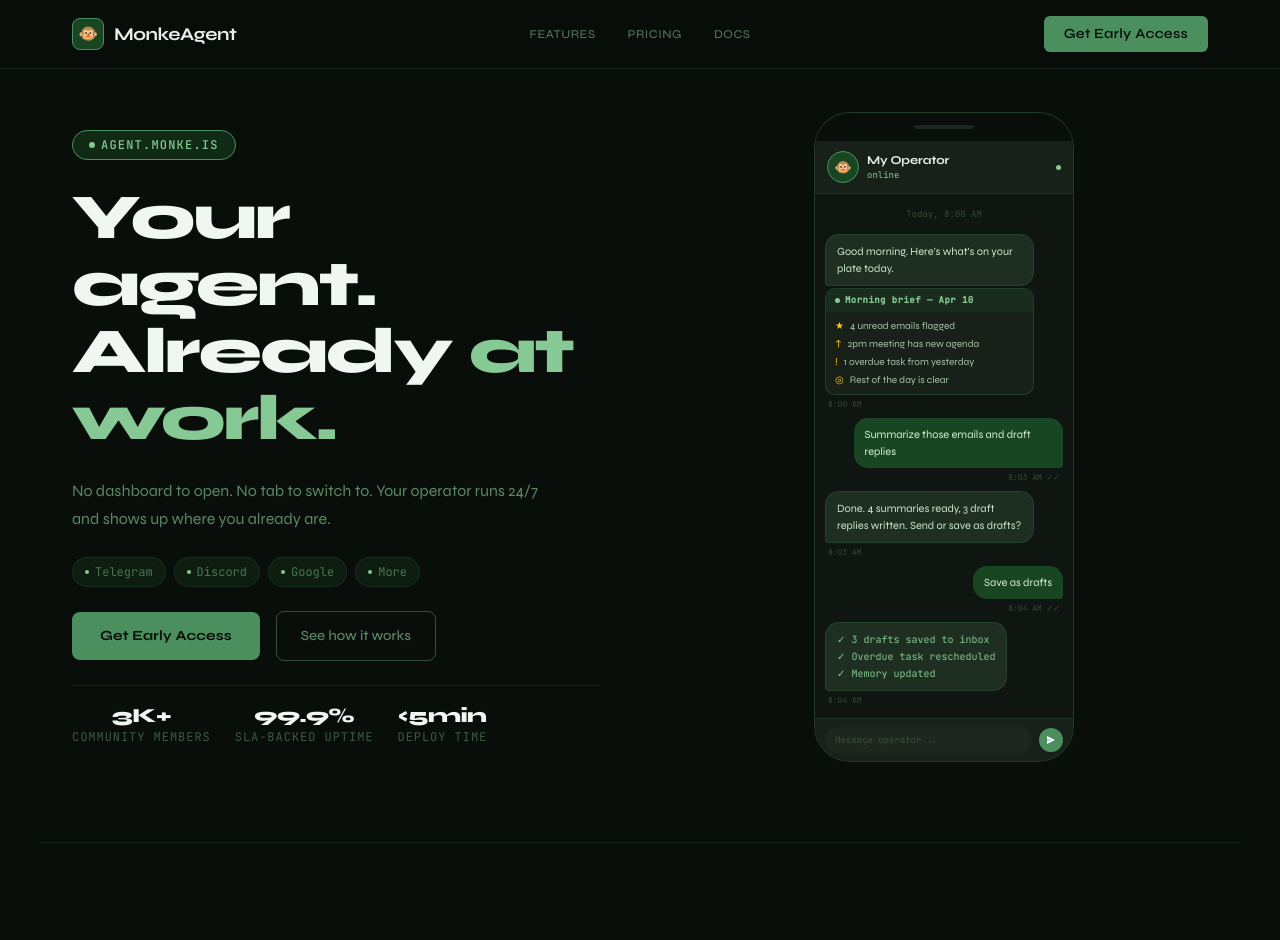
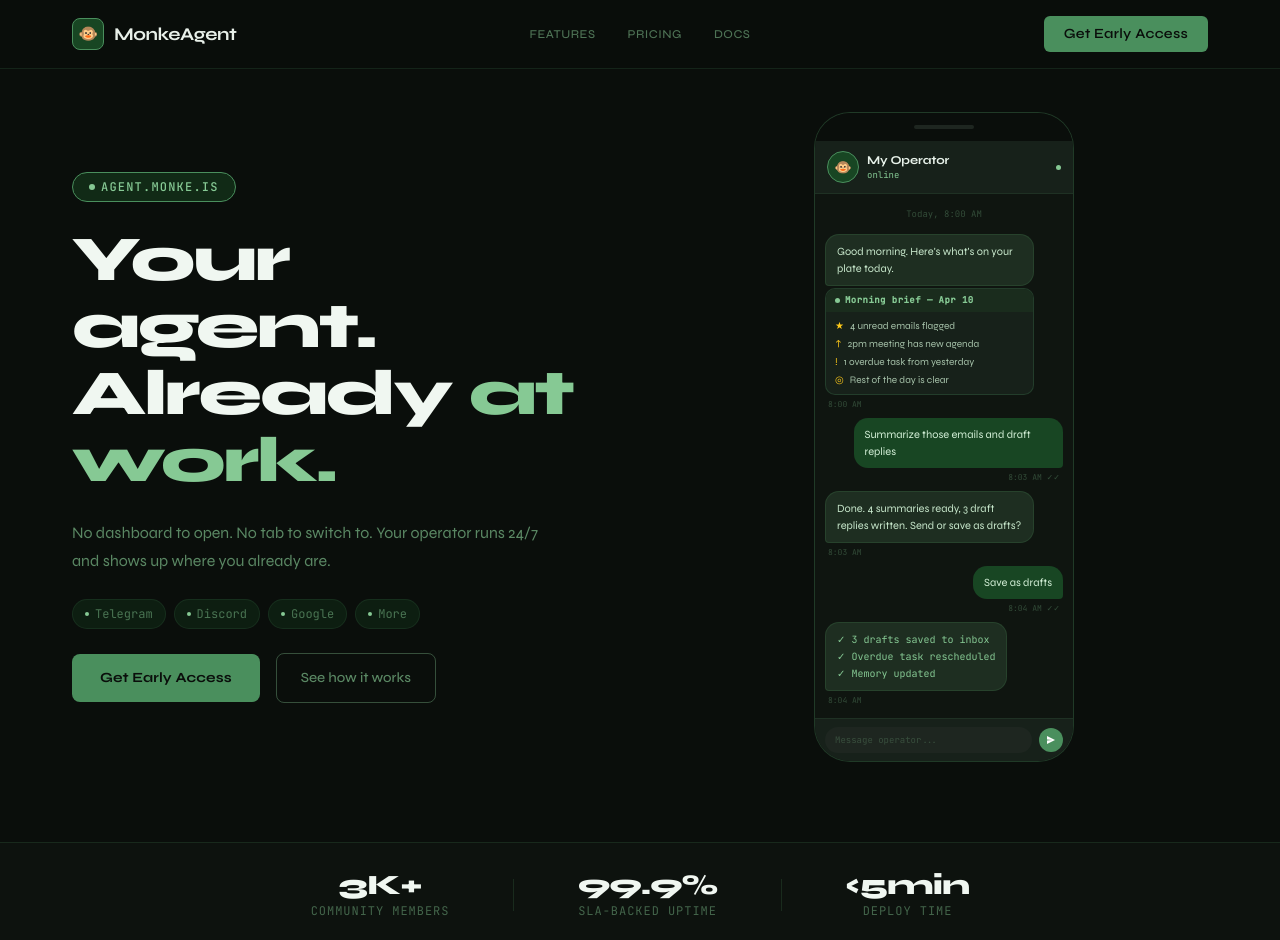
Before and after one commit to jpbedoya/monkeAgent, a Next.js app: page /monkeAgent/ in a window 1280 px wide. Shown: the top 940 px of the page. Built offline with nearby package versions, Linux system fonts and the light colour scheme.

Commit message:
Move stats to full-width proof bar between hero and features

```diff
--- a/src/app/page.tsx
+++ b/src/app/page.tsx
@@ -136,27 +136,6 @@
           >
             See how it works
           </a>
-        </div>
-
-        {/* Stats row */}
-        <div
-          className="flex gap-6 pt-5"
-          style={{ borderTop: "0.5px solid rgba(74,143,93,0.18)" }}
-        >
-          {[
-            { num: "3K+", label: "Community Members" },
-            { num: "99.9%", label: "SLA-backed Uptime" },
-            { num: "<5min", label: "Deploy Time" },
-          ].map((stat) => (
-            <div key={stat.label} className="text-center">
-              <div className="text-xl font-extrabold" style={{ color: "#F0F7F1", letterSpacing: "-0.03em", lineHeight: 1, marginBottom: 3 }}>
-                {stat.num}
-              </div>
-              <div className="text-xs uppercase" style={{ color: "rgba(134,201,148,0.4)", letterSpacing: "0.08em", fontFamily: "var(--font-jetbrains), 'JetBrains Mono', monospace" }}>
-                {stat.label}
-              </div>
-            </div>
-          ))}
         </div>
       </div>
 
@@ -315,6 +294,56 @@
         </div>
       </div>
     </section>
+  );
+}
+
+/* ─────────────────────────────────────────
+   PROOF BAR
+   ───────────────────────────────────────── */
+function ProofBar() {
+  return (
+    <div
+      style={{
+        borderTop: "0.5px solid rgba(74,143,93,0.18)",
+        borderBottom: "0.5px solid rgba(74,143,93,0.18)",
+        background: "rgba(15,21,16,0.7)",
+      }}
+    >
+      <div
+        className="mx-auto flex items-center justify-center px-8 py-7"
+        style={{ maxWidth: 1200, gap: "4rem" }}
+      >
+        {[
+          { num: "3K+", label: "Community Members" },
+          { num: "99.9%", label: "SLA-backed Uptime" },
+          { num: "<5min", label: "Deploy Time" },
+        ].map((stat, i, arr) => (
+          <>
+            <div key={stat.label} className="flex flex-col items-center">
+              <div
+                className="font-extrabold"
+                style={{ fontSize: "1.75rem", color: "#F0F7F1", letterSpacing: "-0.03em", lineHeight: 1, marginBottom: 4 }}
+              >
+                {stat.num}
+              </div>
+              <div
+                className="text-xs uppercase"
+                style={{
+                  color: "rgba(134,201,148,0.45)",
+                  letterSpacing: "0.08em",
+                  fontFamily: "var(--font-jetbrains), 'JetBrains Mono', monospace",
+                }}
+              >
+                {stat.label}
+              </div>
+            </div>
+            {i < arr.length - 1 && (
+              <div key={`div-${i}`} style={{ width: 0.5, height: 32, background: "rgba(74,143,93,0.2)" }} />
+            )}
+          </>
+        ))}
+      </div>
+    </div>
   );
 }
 
@@ -899,6 +928,7 @@
     <main className="min-h-screen">
       <Navbar />
       <Hero />
+      <ProofBar />
       <Divider />
       <Features />
       <Divider />
```
